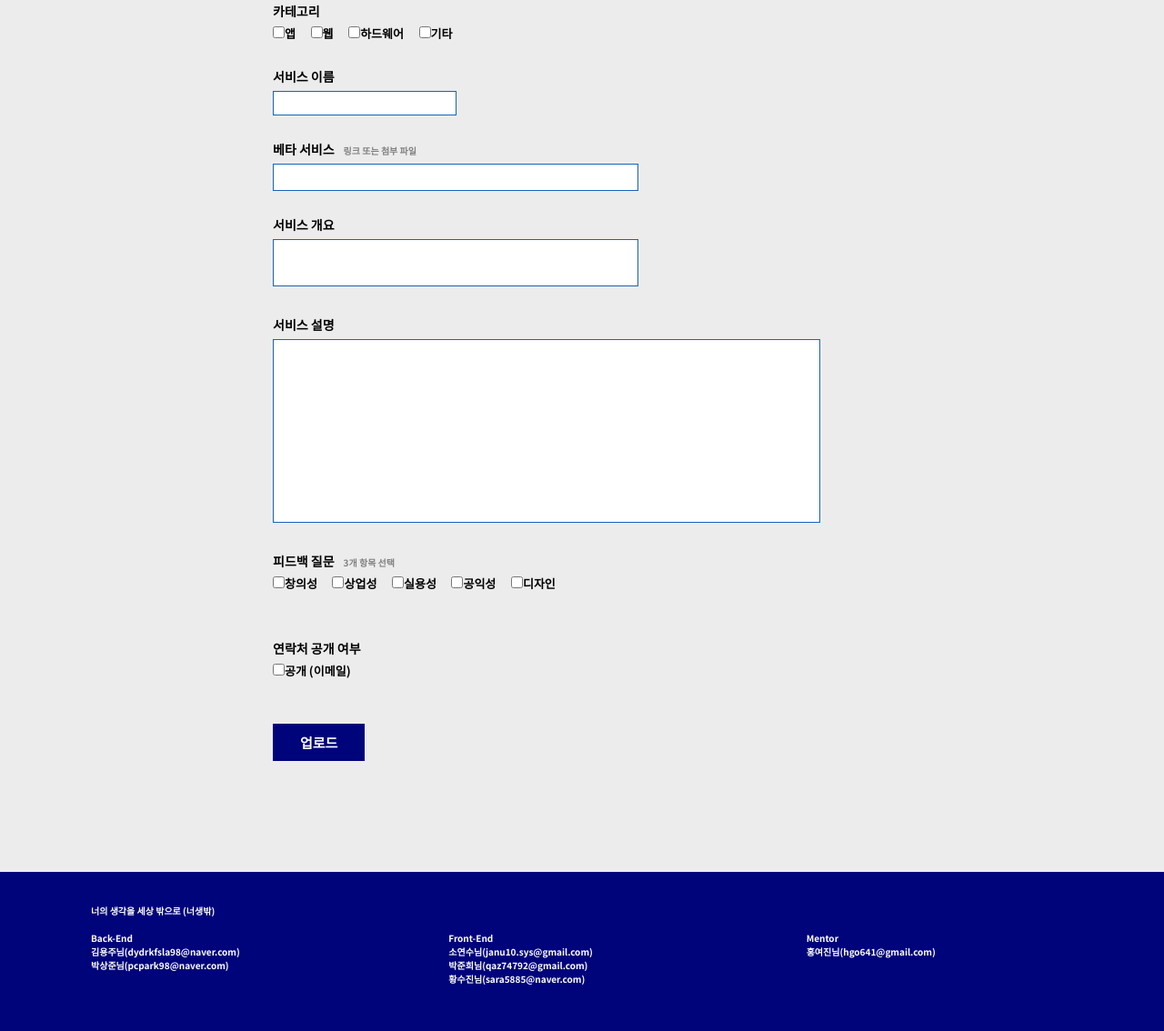
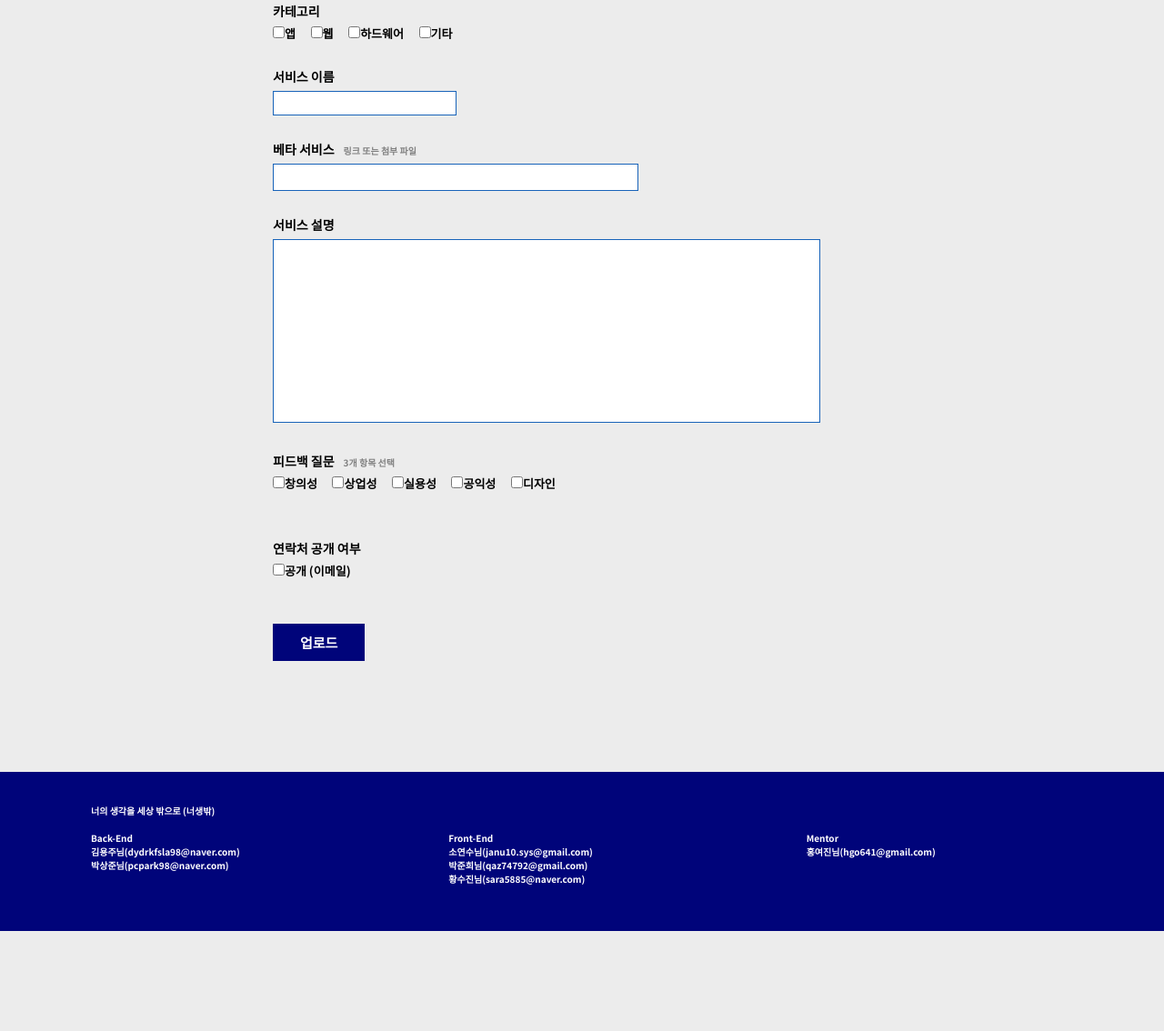
Before and after one commit to LikeLion-Inha-9/likelion_NSB, a Python web app: template templates/serviceupload.html in a window 1280 px wide. Shown: the part 180-1314 px from the top of the page at 91% size. After the commit the page ends 1204 px from the top, so only its background shows below. Run offline with Jinja, Linux system fonts and the light colour scheme; the template is opened without the code that fills it, so the values that code supplies are empty; some libraries are stand-ins or nearby versions.

Commit message:
Delete 서비스 개요

```diff
--- a/templates/serviceupload.html
+++ b/templates/serviceupload.html
@@ -73,12 +73,6 @@
         <br />
 
         <div>
-          <span id="item">서비스 개요</span><br />
-          <textarea id="box3" style="width: 400px; height: 50px"></textarea>
-        </div>
-        <br />
-
-        <div>
           <span id="item">서비스 설명</span><br />
           <textarea id="box4" style="width: 600px; height: 200px"></textarea>
         </div>
```
